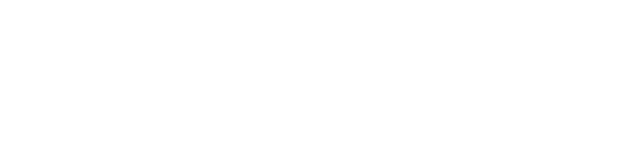
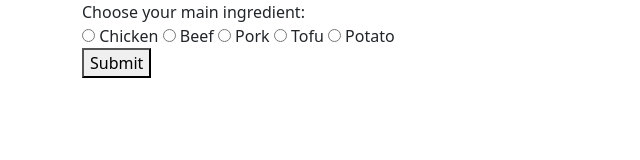
Before and after one commit to anastasiia-ria/recipe-generator, a website built with webpack: page src/index.html in a window 1280 px wide. Shown: the whole page, without its empty margins (0-640 px from the left). Built offline with nearby package versions, Linux system fonts and the light colour scheme.

Commit message:
add recipes placeholders to the main page
Co-authored-by: Hayley M <hayleymcvay8@gmail.com>

```diff
--- a/src/index.html
+++ b/src/index.html
@@ -1,8 +1,39 @@
 <!DOCTYPE html>
 <html>
-<head>
-  <title></title>
-</head>
-<body>
-</body>
+  <head>
+    <title></title>
+  </head>
+  <body>
+    <div class="container">
+      <label class="main-ingredient">Choose your main ingredient:</label>
+      <div id="choices">
+        <label>
+          <input type="radio" name="main-ingredient" value="chicken" />
+          Chicken
+        </label>
+        <label>
+          <input type="radio" name="main-ingredient" value="beef" />
+          Beef
+        </label>
+        <label>
+          <input type="radio" name="main-ingredient" value="pork" />
+          Pork
+        </label>
+        <label>
+          <input type="radio" name="main-ingredient" value="tofu" />
+          Tofu
+        </label>
+        <label>
+          <input type="radio" name="main-ingredient" value="potato" />
+          Potato
+        </label>
+      </div>
+      <button id="get-recipe" type="button">Submit</button>
+      <div class="showErrors"></div>
+      <div id="recipe-box">
+        <ul id="recipe-list"></ul>
+        <div id="recipes"></div>
+      </div>
+    </div>
+  </body>
 </html>
```
